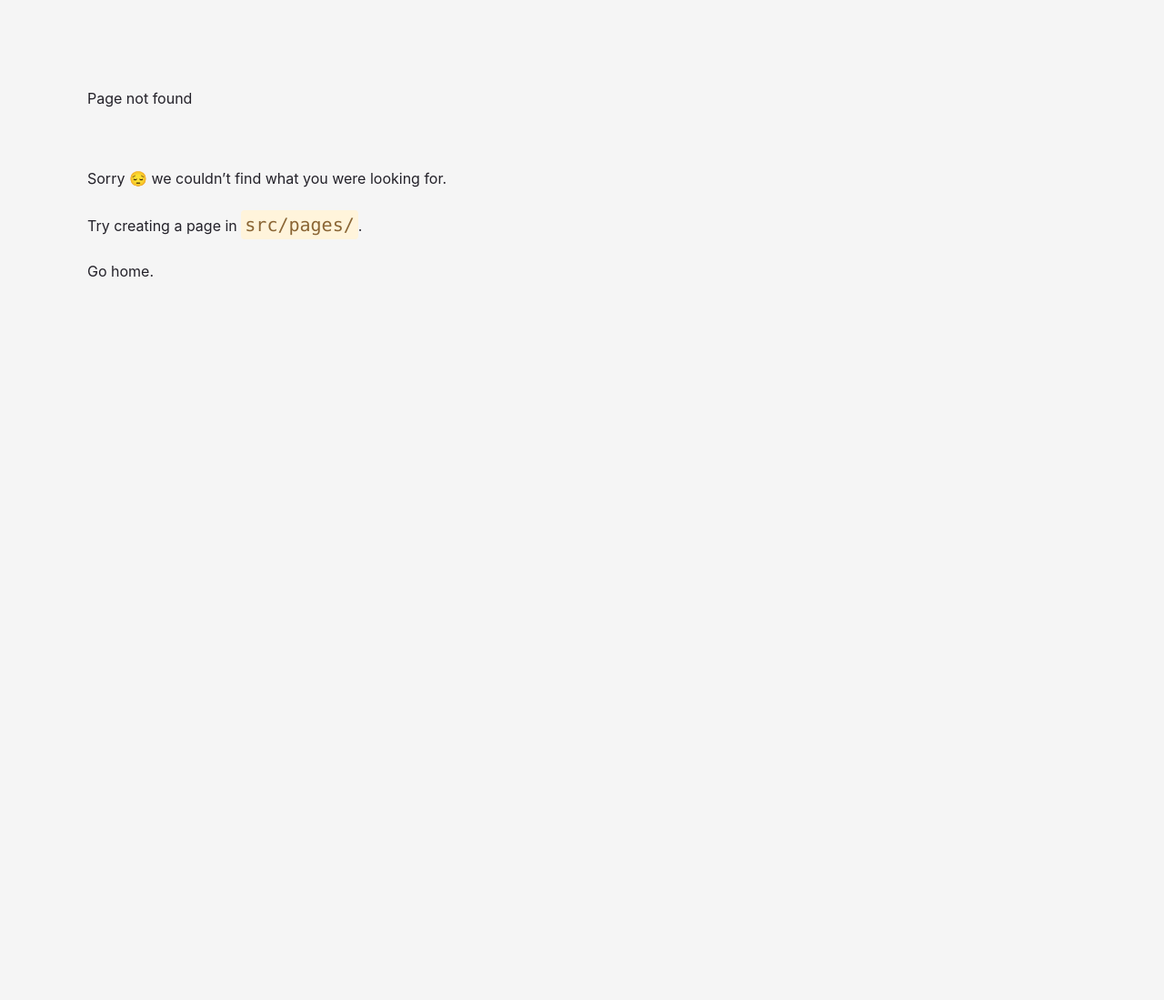
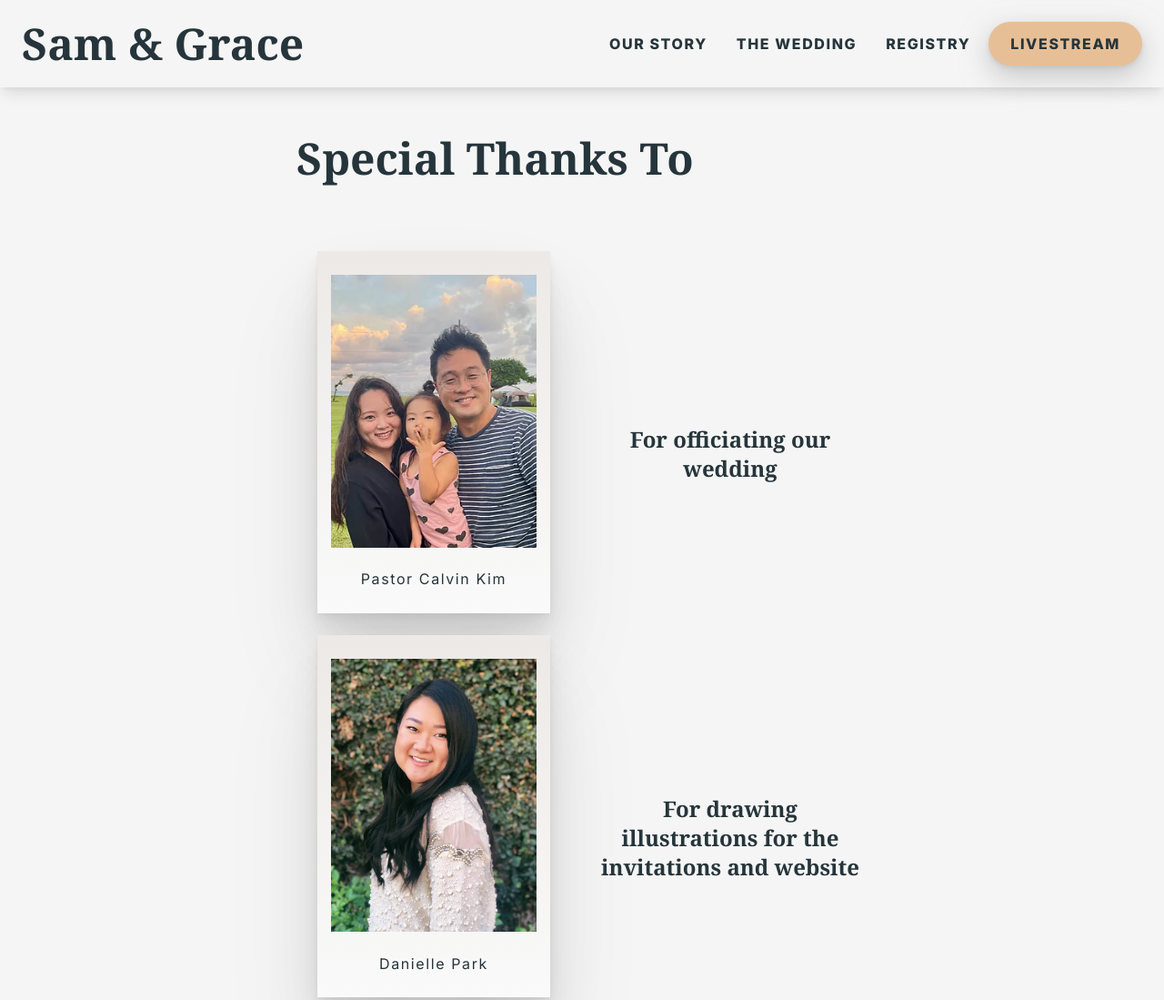
Before and after one commit to bkchu/pakyosloppyjohs, a Gatsby site: page /special-thanks in a window 1280 px wide. Before the commit this address had no page. Shown: the top 1099 px of the page at 91% size. Before the commit the page ends 800 px from the top, so only its background shows below. Built offline with nearby package versions, Linux system fonts and the light colour scheme; Gatsby itself is replaced by a stand-in of ours; a web font is replaced by a local one.

Commit message:
add special thanks page

```diff
--- a/src/components/Heading/Heading.js
+++ b/src/components/Heading/Heading.js
@@ -26,7 +26,7 @@ const Heading = ({
       "text-2xl",
       "my-6"
     ),
-    h4: clsx("text-xs", "laptop:text-base", "leading-none", "tracking-widest"),
+    h4: clsx("text-base", "laptop:text-base", "leading-none", "tracking-widest", "leading-normal"),
     h5: clsx("text-[12px]", "leading-none", "tracking-wide"),
     p: clsx("font-serif", "text-base", "my-2", "leading-golden"),
     body: clsx("font-serif", "text-2xl"),
--- a/src/components/Polaroid/Polaroid.js
+++ b/src/components/Polaroid/Polaroid.js
@@ -20,7 +20,8 @@ const Polaroid = forwardRef(
       "bg-gradient-to-b",
       "from-[#ece9e6]",
       "to-[#fafafa]",
-      "p-[5%]",
+      "px-[6%]",
+      "py-[10%]",
       "transition-shadow",
       "duration-300",
       link ? "shadow-md hover:shadow-card" : "shadow-card",
@@ -38,7 +39,7 @@ const Polaroid = forwardRef(
           )}
         </div>
 
-        <Heading h="h4" as="p" className="text-center mb-[8%]">
+        <Heading h="h4" as="p" className="text-center">
           {text !== "" ? text : <>&nbsp;</>}
         </Heading>
       </div>
--- /dev/null
+++ b/src/pages/special-thanks.js
@@ -0,0 +1,69 @@
+import React from "react";
+import Grid from "../components/Grid/Grid";
+import Heading from "../components/Heading/Heading";
+import Image from "../components/Image/Image";
+import Polaroid from "../components/Polaroid/Polaroid";
+import TheNavigationLayout from "../layouts/TheNavigationLayout";
+
+const peopleToThank = [
+  {
+    caption: "Pastor Calvin Kim",
+    fileName: "pastorcalvin",
+    thankYouMessage: "For officiating our wedding",
+  },
+  {
+    caption: "Danielle Park",
+    fileName: "danibob",
+    thankYouMessage: "For drawing illustrations for the invitations and website",
+  },
+  {
+    caption: "Brandon Chung",
+    fileName: "brandon",
+    thankYouMessage: "For building this website within a week",
+  },
+];
+
+const SpecialThanks = () => {
+  return (
+    <TheNavigationLayout title="Special Thanks">
+      <Grid className="my-12">
+        <Grid.Span start={[2, 2, 4, 4, 4]} span={[10, 10, 6, 6, 6]}>
+          <Heading h="h1" as="h1" className="mb-12 max-w-md lg:max-w-none lg:mx-auto lg:w-auto">
+            Special Thanks To
+          </Heading>
+        </Grid.Span>
+
+        {peopleToThank.map((person) => (
+          <>
+            <Grid.Span start={[2, 2, 4, 4, 4]} span={[10, 10, 3, 3, 3]}>
+              {/* <Heading h="h2" className="mb-4">
+                {person.caption}
+              </Heading> */}
+              <div className="max-w-md lg:w-64 mx-auto lg:ml-auto">
+                <Polaroid
+                  text={person.caption}
+                  image={
+                    <Image
+                      fileName={person.fileName}
+                      className="polaroid-absolute"
+                    />
+                  }
+                />
+              </div>
+              {/* <Heading>{person.thankYouMessage}</Heading> */}
+            </Grid.Span>
+            <Grid.Span
+              start={[2, 2, 7, 7, 7]}
+              span={[10, 10, 3, 3, 3]}
+              className="flex justify-center items-center text-center mt-12 mb-24 lg:mb-0"
+            >
+              <Heading h="h2">{person.thankYouMessage}</Heading>
+            </Grid.Span>
+          </>
+        ))}
+      </Grid>
+    </TheNavigationLayout>
+  );
+};
+
+export default SpecialThanks;
--- a/src/pages/the-wedding.js
+++ b/src/pages/the-wedding.js
@@ -11,7 +11,7 @@ const TheWedding = () => {
   const [isPasswordInputEnabled, setIsPasswordInputEnabled] = useState();
 
   const onPasswordChange = (event) => {
-    if (event.target.value.toLowerCase().trim() === "pakyosloppyjohs") {
+    if (event.target.value.toLowerCase().trim() === "aloha2021") {
       window.location.replace("https://www.wedhawaii.com/samuel-and-grace");
     }
   };
--- a/src/sections/Home.js
+++ b/src/sections/Home.js
@@ -1,5 +1,6 @@
 import useMediaQuery from "@material-ui/core/useMediaQuery";
 import clsx from "clsx";
+import { Link } from "gatsby";
 import React from "react";
 import { animated, useSpring } from "react-spring";
 import Button from "../components/Button/Button";
@@ -21,8 +22,7 @@ const headings = [
     h: "h1",
     element: "h1",
     className: "flex items-center justify-center text-center ",
-    children:
-      "Celebrate our marriage with us!",
+    children: "Celebrate our marriage with us!",
   },
 ];
 
@@ -146,6 +146,15 @@ const Home = () => {
               <AnimatedPolaroid {...polaroids[2]} {...polaroidSpring3} />
             </div>
           </Grid.Span>
+          <Grid.Span
+            start={1}
+            span={12}
+            className="flex items-center justify-center mt-12"
+          >
+            <Button variant="secondary" to="/special-thanks">
+              Special Thanks To
+            </Button>
+          </Grid.Span>
         </Grid>
       </section>
     </>
```
Also changed, not shown: src/images/danibob.jpeg (added), src/images/pastorcalvin.png (added), 2 other files.
